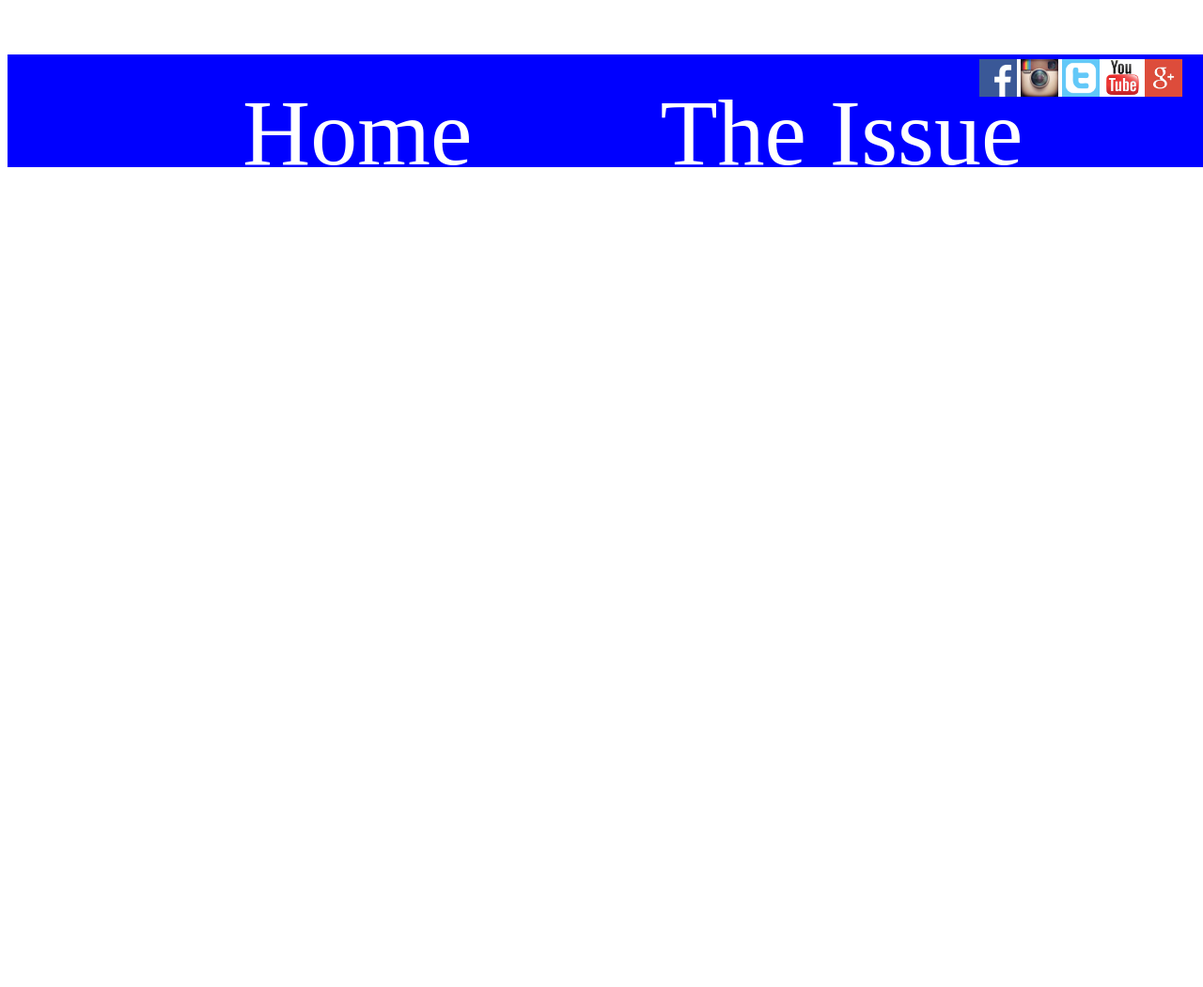
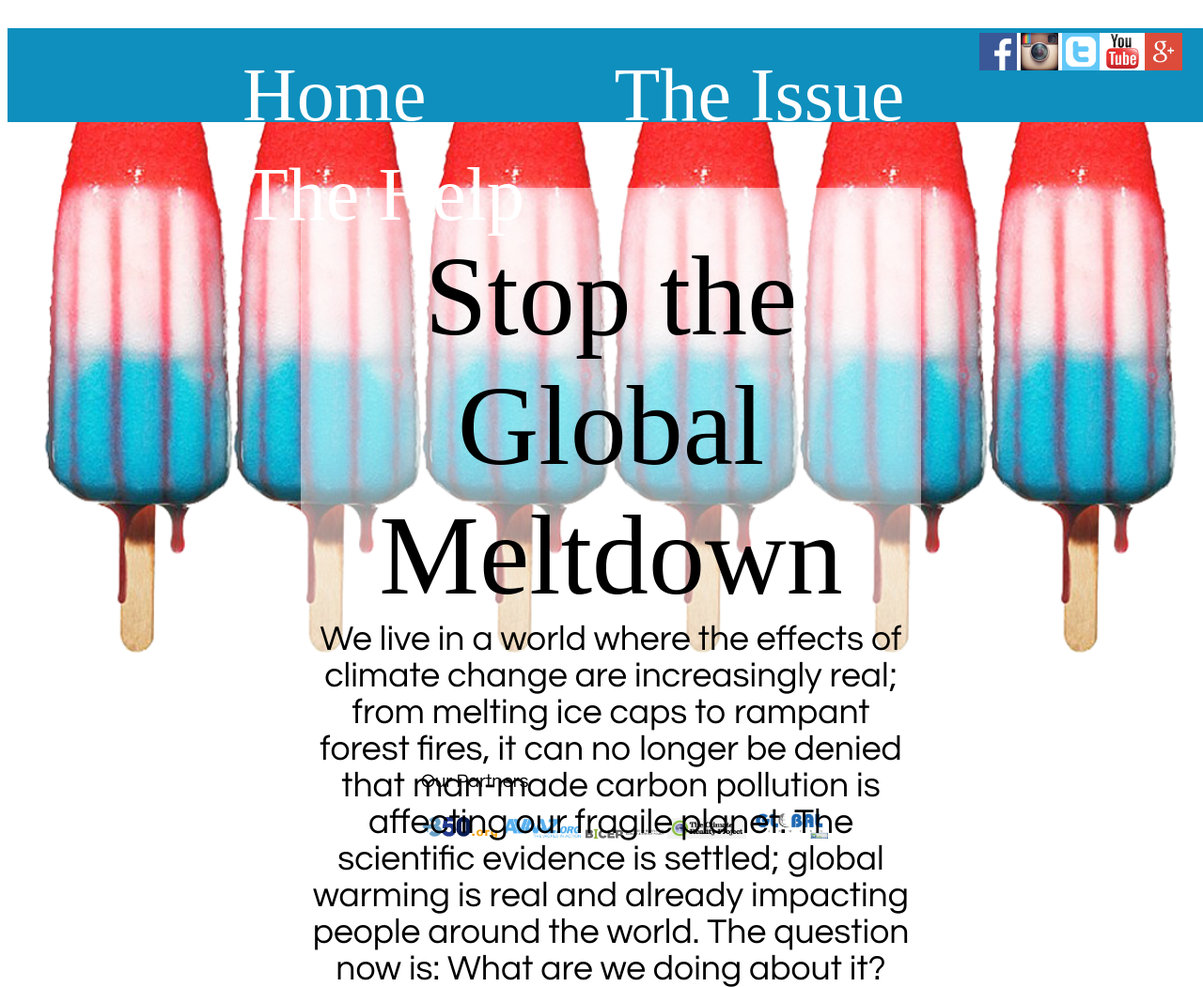
Before and after one commit to sararose623/causes, a plain HTML site: page index.html in a window 1280 px wide. Shown: the top 1051 px of the page at 94% size. Before the commit the page ends 800 px from the top, so only its background shows below. Drawn offline with Linux system fonts and the light colour scheme.

Commit message:
background and sponsors

```diff
--- a/css/custom.css
+++ b/css/custom.css
@@ -5,11 +5,11 @@ body{
 
 #banner{
 	position: absolute;
-	margin-top: 50px;
+	top: 30px;
 	padding: 10px;
-	height: 100px;
+	height: 80px;
 	width: 100%;
-	background-color: blue;
+	background-color: rgb(14, 143, 189);
 
 }
 
@@ -38,7 +38,44 @@ nav ul li{
 	margin: 0 auto;
 	padding-left: 200px;
 	margin-bottom: 15px;
-	font-size: 100px;
+	font-size: 80px;
 	font-family: "MeltFactory", regular;
 	color: white;
 }
+
+#background{
+    position: absolute;
+    margin: 0 auto;
+    top: 250px;
+    z-index: -1;
+
+}
+
+#box{
+	position: absolute;
+	top: 200px;
+	left: 25%;
+	z-index: 10;
+	margin: 0 auto;
+	padding: 10px;
+	width: 50%;
+	height: 600px;
+	background-color: rgba(255,255,255,.5);
+	font-size: 28pt;
+	font-family: "century gothic";
+	text-align: center;
+}
+
+#title{
+	font-size: 120px;
+	font-family: "MeltFactory", regular;
+}
+
+#sponsors{
+	position: absolute;
+	left: 35%;
+	float: left;
+	font-family: "century gothic";
+	font-size: 15pt;
+
+}
--- a/index.html
+++ b/index.html
@@ -13,17 +13,35 @@
 			<a href="help.html"/><li>The Help</li>
 		</ul>
 		<div class="social">
-			<a href="https://www.facebook.com/" target="_blank"><img src="images/facebook.png" width="40px" height="40px">
-			<a href="https://instagram.com" target="_blank"><img src="images/insta.jpg" width="40px" height="40px">
-			<a href="https://twitter.com/" target="_blank"><img src="images/twitter.jpg" width="40px" height="40px">
-			<a href="https://www.youtube.com/  target="_blank""><img src="images/youtube.png" width="40px" height="40px">
-			<a href="https://plus.google.com/"  target="_blank"><img src="images/google.jpg" width="40px" height="40px">
+			<a href="https://www.facebook.com/" target="_blank"><img src="images/facebook.png" width="40px" height="40px"></a>
+			<a href="https://instagram.com" target="_blank"><img src="images/insta.jpg" width="40px" height="40px"></a>
+			<a href="https://twitter.com/" target="_blank"><img src="images/twitter.jpg" width="40px" height="40px"></a>
+			<a href="https://www.youtube.com/  target="_blank""><img src="images/youtube.png" width="40px" height="40px"></a>
+			<a href="https://plus.google.com/"  target="_blank"><img src="images/google.jpg" width="40px" height="40px"></a>
 		</div>
 	</div>
 	</nav>
 
+	<div id="main">
+		<img src="images/rocketpop.png" width="100%" id="">
+		<div id="box">
+			<p>
+				<span id="title">Stop the Global Meltdown</span>
+				<br/>
+				We live in a world where the effects of climate change are increasingly real; from melting ice caps to rampant forest fires, it can no longer be denied that man-made carbon pollution is affecting our fragile planet. The scientific evidence is settled; global warming is real and already impacting people around the world. The question now is: What are we doing about it?
+			</p>
+		</div>
+	</div>
+
 	<div id="sponsors">
-
+		<p>
+			Our Partners
+		</p>
+		<img src="images/350.jpg" width="10%">
+		<img src="images/avaaz.png" width="10%">
+		<img src="images/bicep.png" width="10%">
+		<img src="images/climate.jpg" width="10%">
+		<img src="images/global.jpg" width="10%">
 	</div>
 </body>
 </html>
```
Also changed, not shown: images/global.jpg (added), images/iceCream.png (added).
